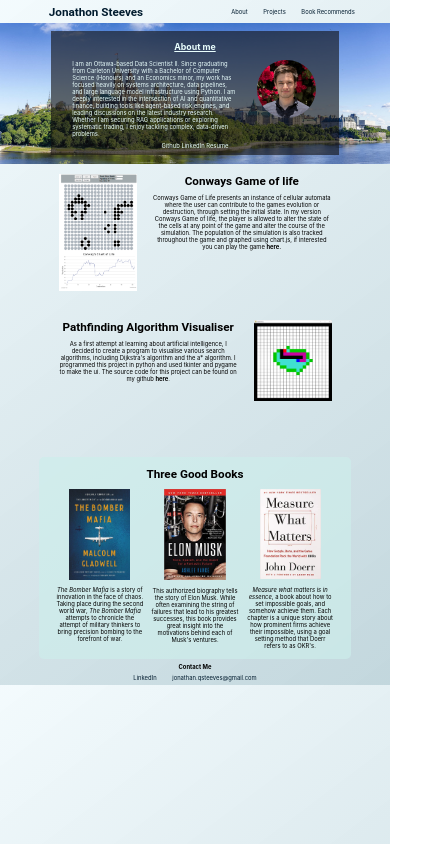
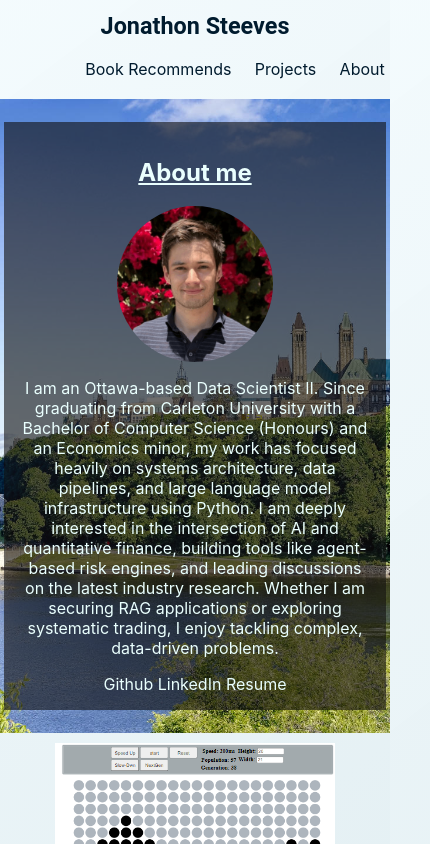
Before and after one commit to Steeveyboy/personalwebsite, a Next.js app in the folder my-app/: page / in a window 390 px wide. Shown: the top 844 px of the page, 430 px wide, since content can reach past the window. Built offline with nearby package versions, Linux system fonts and the light colour scheme.

Commit message:
added @media css for mobile view

```diff
--- a/my-app/src/app/globals.css
+++ b/my-app/src/app/globals.css
@@ -51,3 +51,18 @@ a:hover
   background-repeat: no-repeat;
   background-size: cover;
 }
+
+@media (max-width: 768px) {
+  body {
+    font-size: 16px;
+  }
+
+  .headerSection {
+    height: auto;
+  }
+
+  .aboutSection {
+    height: auto;
+    padding: 6vw 0;
+  }
+}
--- a/my-app/src/components/about.css
+++ b/my-app/src/components/about.css
@@ -23,3 +23,25 @@
     margin-right: 4vw;
     float: right;
 }
+
+@media (max-width: 768px) {
+    .aboutPage {
+        width: 90%;
+        padding: 4vw;
+    }
+
+    .aboutText {
+        width: 100%;
+        padding-left: 0;
+        text-align: center;
+    }
+
+    #headshot {
+        width: 40vw;
+        max-width: 180px;
+        border-radius: 50%;
+        float: none;
+        display: block;
+        margin: 0 auto 4vw;
+    }
+}
--- a/my-app/src/components/books.css
+++ b/my-app/src/components/books.css
@@ -29,3 +29,19 @@
 .bookDescription{
     /* height: 300px; */
 }
+
+@media (max-width: 768px) {
+    .goodBooks {
+        max-width: 95%;
+    }
+
+    .goodBooks img {
+        width: 50%;
+    }
+
+    .bookChoice {
+        display: block;
+        max-width: 100%;
+        margin: 4vw auto;
+    }
+}
--- a/my-app/src/components/footer.css
+++ b/my-app/src/components/footer.css
@@ -41,3 +41,20 @@ li {
     color: #001B2E;
     background-color: #ceeeec;
 }
+
+@media (max-width: 768px) {
+    .footer ul {
+        width: 100%;
+        margin-left: 0;
+    }
+
+    .footer li {
+        float: none;
+        display: block;
+    }
+
+    .footer a {
+        display: block;
+        margin: 2vw auto;
+    }
+}
--- a/my-app/src/components/header.css
+++ b/my-app/src/components/header.css
@@ -41,3 +41,31 @@ li a:hover {
     color: #001B2E;
     background-color: #ceeeec;
 }
+
+@media (max-width: 768px) {
+    .header {
+        flex-direction: column;
+        padding: 3vw 0;
+    }
+
+    .header h1 {
+        margin: 0 0 3vw;
+        text-align: center;
+        font-size: 6vw;
+    }
+
+    .header ul {
+        width: 100%;
+        margin-left: 0;
+        text-align: center;
+    }
+
+    .header li {
+        float: none;
+        display: inline-block;
+    }
+
+    .header li a {
+        padding: 2vw 3vw;
+    }
+}
--- a/my-app/src/components/projectExample.css
+++ b/my-app/src/components/projectExample.css
@@ -21,3 +21,19 @@
     margin-right: 4vw;
     float: left;
 }
+
+@media (max-width: 768px) {
+    .project {
+        max-width: 90%;
+        height: auto;
+    }
+
+    .imgLeft,
+    .imgRight {
+        width: 100%;
+        max-width: 280px;
+        float: none;
+        margin: 0 auto 4vw;
+        display: block;
+    }
+}
```
